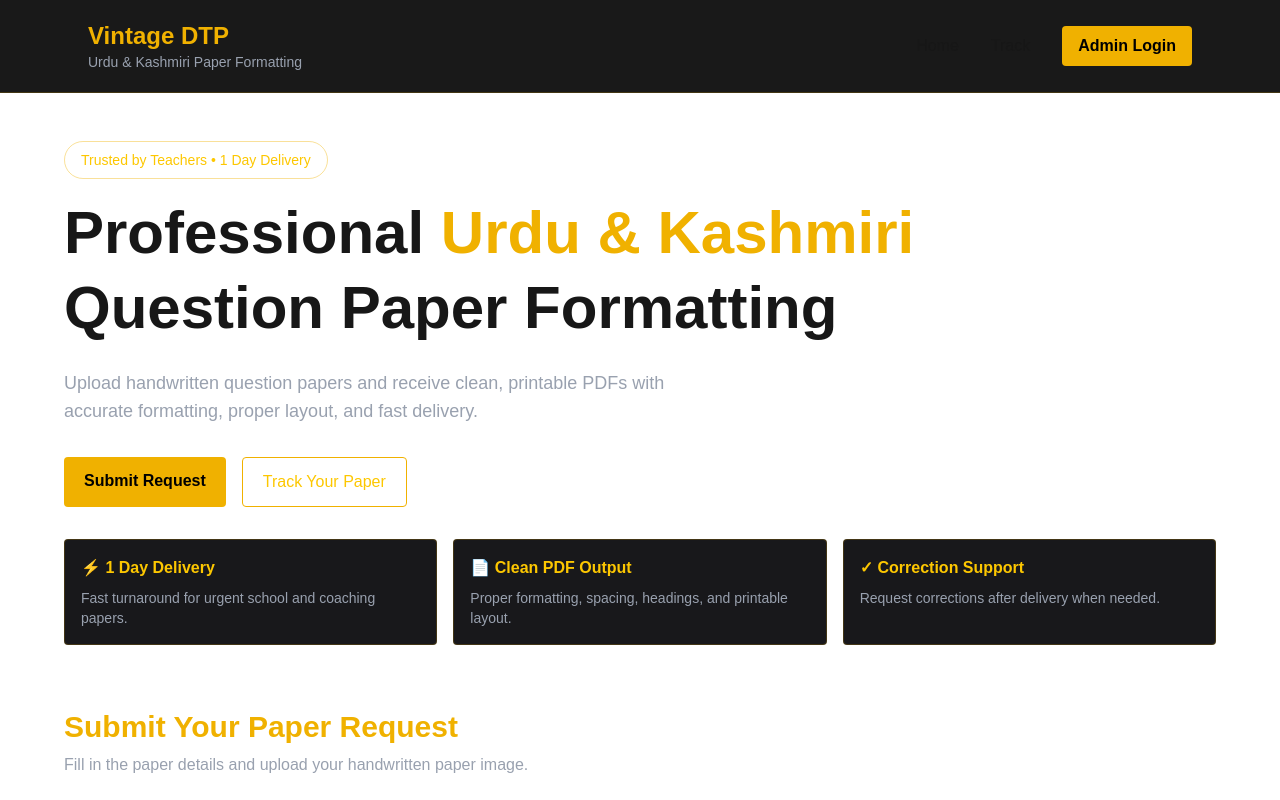
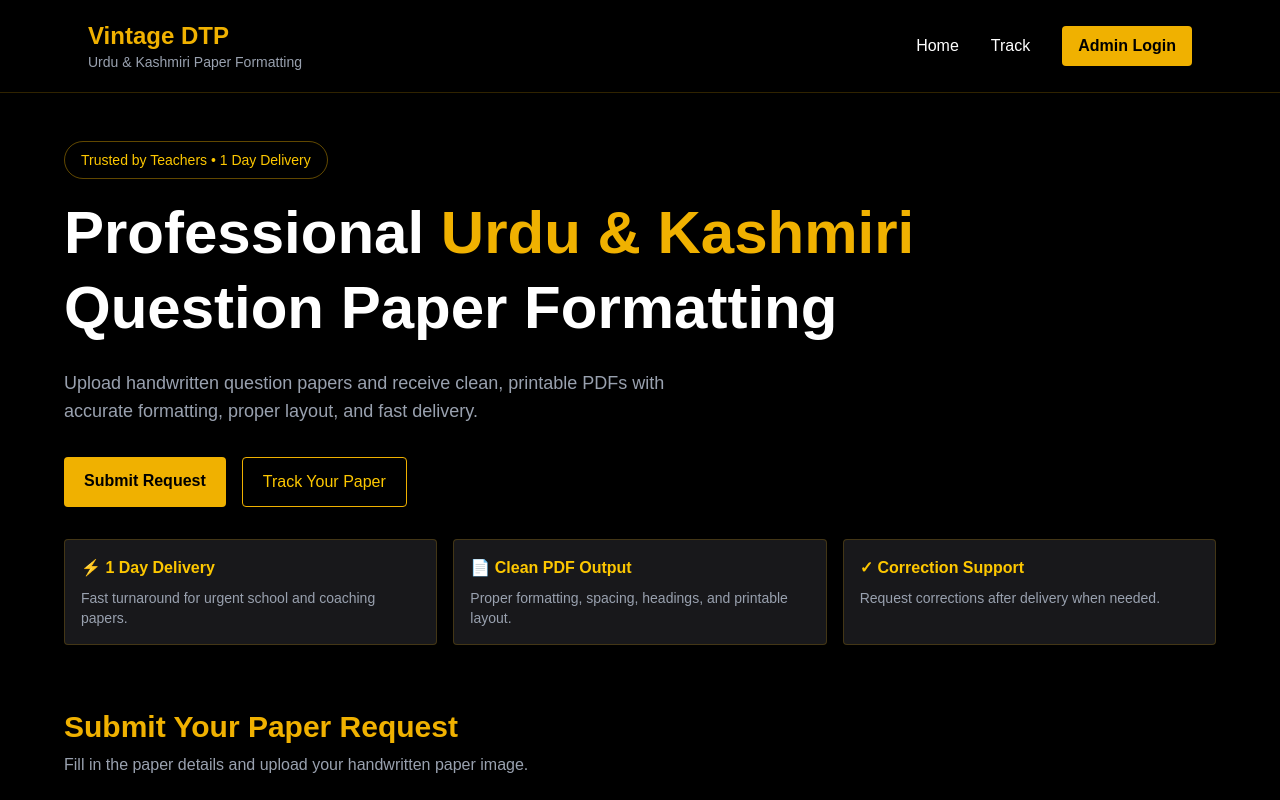
Before and after one commit to shillanshafihilal119-ops/dtp, a Next.js app: page / in a window 1280 px wide. Shown: the top 800 px of the page. Built offline with nearby package versions, Linux system fonts and the light colour scheme; no server answers; the database is empty.

Commit message:
Force dark theme across app

```diff
--- a/app/globals.css
+++ b/app/globals.css
@@ -1,82 +1,123 @@
 @import "tailwindcss";
 
+/* FORCE DARK MODE GLOBALLY */
+
+:root {
+  color-scheme: dark;
+
+  --background: #000000;
+  --foreground: #ffffff;
+}
+
 html {
-  color-scheme: dark;
-  background: #000;
+  background: #000000 !important;
+  color-scheme: dark !important;
+
+  min-height: 100%;
 }
 
 body {
-  background: #000;
-  color: #fff;
+  background: #000000 !important;
+
+  color: #ffffff !important;
+
+  min-height: 100vh;
+
+  font-family:
+    Arial,
+    Helvetica,
+    sans-serif;
 }
 
-:root {
-  --background: #ffffff;
-  --foreground: #171717;
+/* Tailwind theme mapping */
+
+@theme inline {
+
+  --color-background:
+    var(--background);
+
+  --color-foreground:
+    var(--foreground);
+
+  --font-sans:
+    var(--font-geist-sans);
+
+  --font-mono:
+    var(--font-geist-mono);
 }
 
-@theme inline {
-  --color-background: var(--background);
-  --color-foreground: var(--foreground);
-  --font-sans: var(--font-geist-sans);
-  --font-mono: var(--font-geist-mono);
+/* Force dark inputs */
+
+input,
+textarea,
+select,
+button {
+
+  color-scheme:
+    dark !important;
 }
 
-@media (prefers-color-scheme: dark) {
-  :root {
-    --background: #0a0a0a;
-    --foreground: #ededed;
-  }
-}
-
-body {
-  background: var(--background);
-  color: var(--foreground);
-  font-family: Arial, Helvetica, sans-serif;
-}
+/* Smooth animations */
 
 @keyframes fade-in {
+
   from {
+
     opacity: 0;
-    transform: translateY(12px);
+
+    transform:
+      translateY(12px);
   }
 
   to {
+
     opacity: 1;
-    transform: translateY(0);
+
+    transform:
+      translateY(0);
   }
 }
 
 .animate-fade-in {
-  animation: fade-in 0.45s ease-out both;
+
+  animation:
+    fade-in
+    0.8s
+    ease-out
+    both;
 }
+
+/* Hover animations */
 
 button,
 a {
+
   transition:
-    transform 0.2s ease,
-    background-color 0.2s ease,
-    color 0.2s ease,
-    border-color 0.2s ease;
+    transform
+      0.2s ease,
+
+    background-color
+      0.2s ease,
+
+    color
+      0.2s ease,
+
+    border-color
+      0.2s ease;
 }
 
 button:hover,
 a:hover {
-  transform: translateY(-1px);
+
+  transform:
+    translateY(-1px);
 }
 
-@keyframes fade-in {
-  from {
-    opacity: 0;
-    transform: translateY(12px);
-  }
+/* Scrollbar */
 
-  to {
-    opacity: 1;
-    transform: translateY(0);
-  }
+* {
+
+  scrollbar-color:
+    #eab308
+    #000000;
 }
-
-.animate-fade-in {
-  animation: fade-in 0.8s ease-out both;
-}
```
